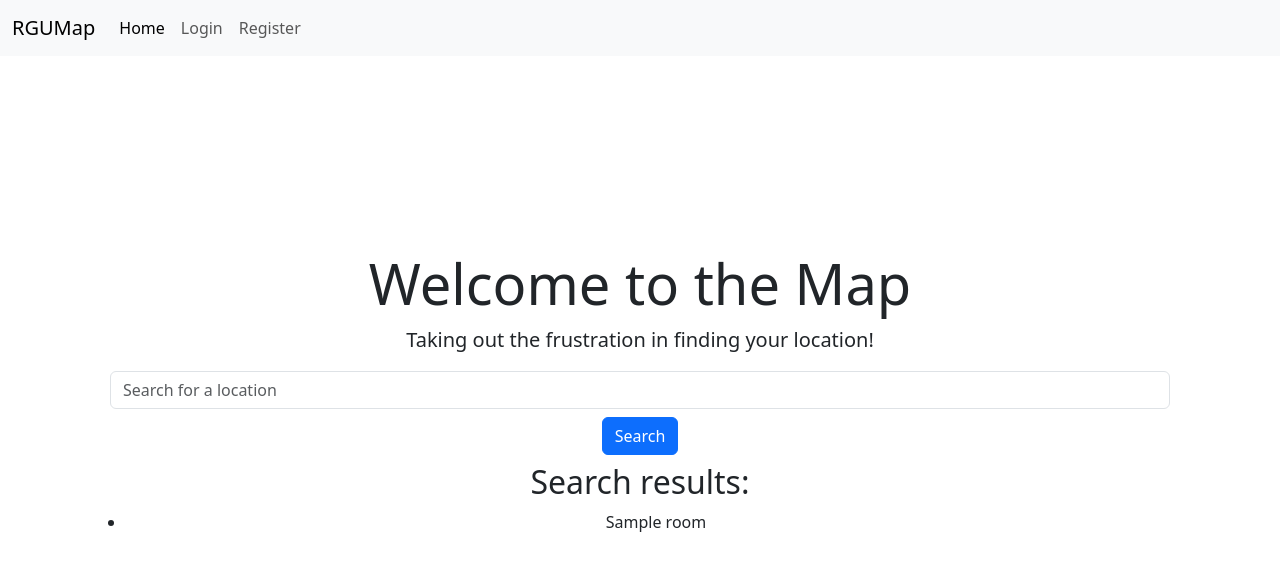
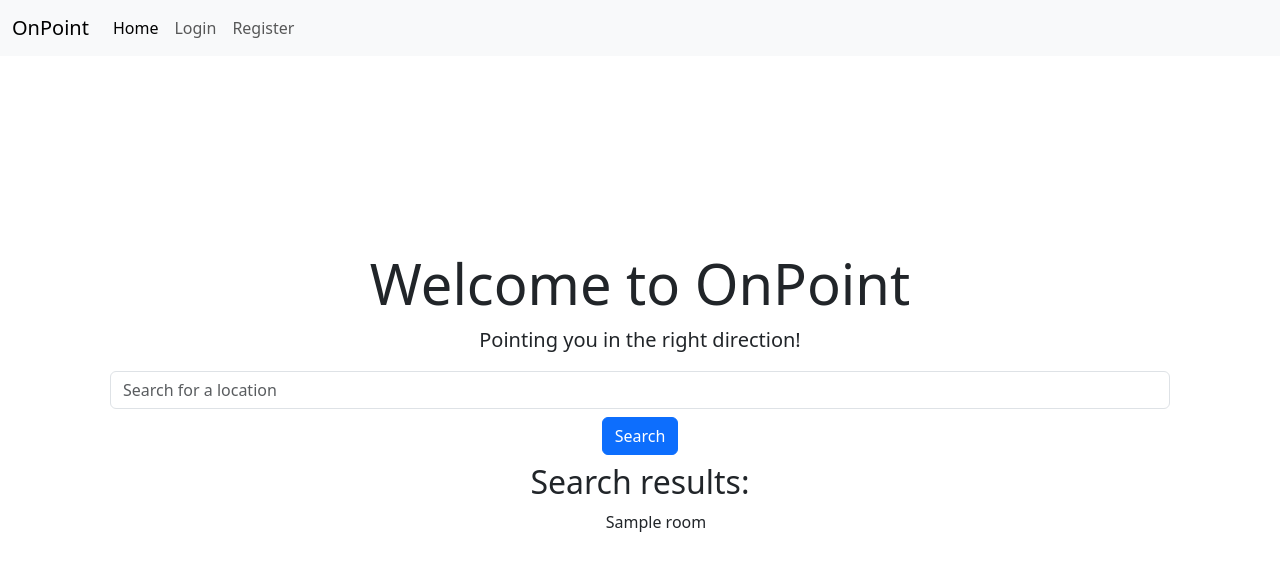
Before and after one commit to d3finit3lyahuman/Hackathon, a Django app: template rgumap_project/map/templates/map/home.html in a window 1280 px wide. Shown: the top 571 px of the page. Run offline with Django 3.2, Linux system fonts and the light colour scheme; the template is opened without the code that fills it: most values are stand-ins (such as "Sample title", 1, 10 or a date in 2020).

Commit message:
minor updates

```diff
--- a/rgumap_project/map/templates/map/base.html
+++ b/rgumap_project/map/templates/map/base.html
@@ -28,7 +28,7 @@
           data-bs-theme="light"
         >
           <div class="container-fluid">
-            <a class="navbar-brand" href="{% url 'map-home' %}">RGUMap</a>
+            <a class="navbar-brand" href="{% url 'map-home' %}">OnPoint</a>
             <button
               class="navbar-toggler"
               type="button"
--- a/rgumap_project/map/templates/map/home.html
+++ b/rgumap_project/map/templates/map/home.html
@@ -4,8 +4,8 @@ with centered big text, search bar and search button, use bootstrap, place in
 center of page {% endcomment %}
 <div class="d-flex align-items-center vh-100">
   <div class="container text-center">
-    <h1 class="display-4">Welcome to the Map</h1>
-    <p class="lead">Taking out the frustration in finding your location!</p>
+    <h1 class="display-4">Welcome to OnPoint</h1>
+    <p class="lead">Pointing you in the right direction! </p>
     <form class="form-inline" action="{%url 'map-search' %}">
       <div class="form-group mx-sm-3 mb-2">
         <input
@@ -23,7 +23,8 @@ center of page {% endcomment %}
     <h2>Search results:</h2>
     <ul>
       {% for room in matching_results.items %}
-        <li>{{room}}</li>
+        <li class="list-group-item">{{room}}</li>
+        {% comment %} <li>{{matching_results[room]}}</li> {% endcomment %}
       {% endfor %}
     </ul>
   {% endif %}
```
